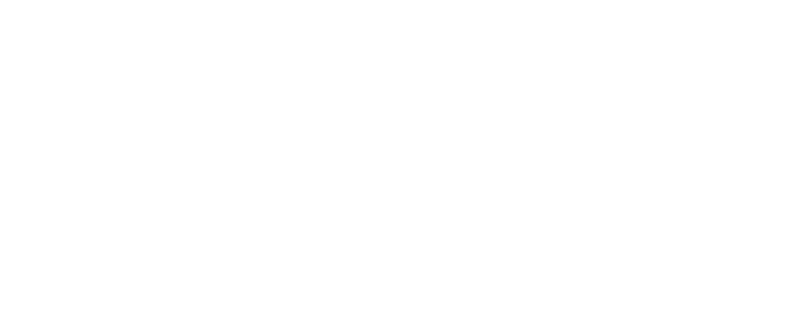
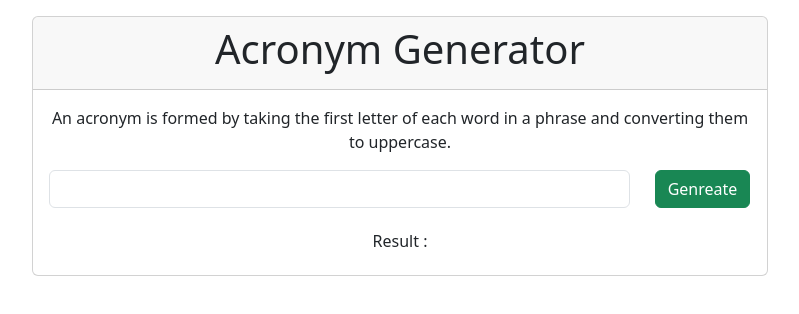
Before and after one commit to Rushikengar8686/React, a React (Create React App) app in the folder reactcourse/: page /AcronoymStr in a window 1280 px wide. Before the commit this address had no page. Shown: the top 314 px of the page, without its empty margins (50-849 px from the left). Built offline with nearby package versions, Linux system fonts and the light colour scheme.

Commit message:
Acronym Generator

```diff
--- a/reactcourse/src/App.js
+++ b/reactcourse/src/App.js
@@ -9,6 +9,9 @@
 import ParentComp from "./Reuseable Comp/ParentComp";
 import Register from "./Login/Register";
 import Login from "./Login/Login";
+import NewHooks from "./newHooks/NewHooks";
+import DashValue from "./context/DashValue";
+import AcronymGenerator from "./ReactTask/AcronymGenerator"
 
 function App() {
   const [isActive, setIsActive] = useState(false);
@@ -36,6 +39,9 @@
                   <li className="nav-item"><Link className="nav-link" to="/DynamicCss">DynamicCss</Link></li>
                   <li className="nav-item"><Link className="nav-link" to="/cutomer">Customer</Link></li>
                   <li className="nav-item"><Link className="nav-link" to="/ParentComp">ParentComp</Link></li>
+                  <li className="nav-item"><Link className="nav-link" to="/NewHooks">NewHooks</Link></li>
+                  <li className="nav-item"><Link className="nav-link" to="/DashValue">DashValue</Link></li>
+                  <li className="nav-item"><Link className="nav-link" to="/AcronoymStr">AcronoymStr</Link></li>
                 </ul>
 
                 <button className="btn btn-outline-dark me-2" onClick={changeBackground}>
@@ -64,6 +70,9 @@
           <Route path="/DynamicCss" element={<DynamicCss />} />
           <Route path="/cutomer" element={<Customer />} />
           <Route path="/ParentComp" element={<ParentComp />} />
+          <Route path="/NewHooks" element={<NewHooks/>}></Route>
+          <Route path="/DashValue" element={<DashValue/>}></Route>
+          <Route path="/AcronoymStr" element={<AcronymGenerator/>}></Route>
         </Routes>
 
       </BrowserRouter>
--- /dev/null
+++ b/reactcourse/src/ReactTask/AcronymGenerator.js
@@ -0,0 +1,40 @@
+import React, { useState } from 'react';
+
+const AcronymGenerator = () => {
+    const [value,setValue] = useState("")
+    const [output,setOutput] = useState("")
+
+    const genreateShort = (text)=>{
+        const result = text.split(" ").map((m)=> m[0].toUpperCase()).join("")
+        setOutput(result)
+    }
+    return (
+        <div>
+            <div className="container">
+                <div className="row  mt-3 text-center">
+                    <div className="col-8">
+                        <div className="card">
+                            <div className="card-header">
+                                <h1>Acronym Generator</h1>
+                            </div>
+                            <div className="card-body">
+                                <p>An acronym is formed by taking the first letter of each word in a phrase and converting them to uppercase.</p>
+                                <div className="row">
+                                    <div className="col-10">
+                                        <input type="text" className='form-control' value = {value} onChange={(e)=> {setValue(e.target.value)}} />
+                                    </div>
+                                    <div className="col-2">
+                                        <button className='btn btn-success' onClick={()=>{genreateShort(value)}}>Genreate</button>
+                                    </div>
+                                </div>
+                                <h6 className='mt-4'>Result :{output} </h6>
+                            </div>
+                        </div>
+                    </div>
+                </div>
+            </div>
+        </div>
+    );
+};
+
+export default AcronymGenerator;
--- /dev/null
+++ b/reactcourse/src/context/DashValue.js
@@ -0,0 +1,15 @@
+import React from 'react';
+import newContext from './UseContext'
+
+const DashValue = () => {
+    const valueOne = React.createContext(newContext)
+    console.log(valueOne.name)
+    return (
+        <div>
+            <h2>{valueOne.name}</h2>
+
+        </div>
+    );
+};
+
+export default DashValue;
--- /dev/null
+++ b/reactcourse/src/context/UseContext.js
@@ -0,0 +1,19 @@
+import React from 'react';
+import DashValue from './DashValue';
+const newContext = React.createContext()
+
+const UseContext = () => {
+    const useName = {
+        name:"Rushi"
+    }
+    return (
+
+            <newContext.Provider  value = {useName}>
+                <DashValue/>
+            </newContext.Provider >
+
+
+    );
+};
+
+export default UseContext;
```
Also changed, not shown: reactcourse/src/ReactTask/task.txt (added).
